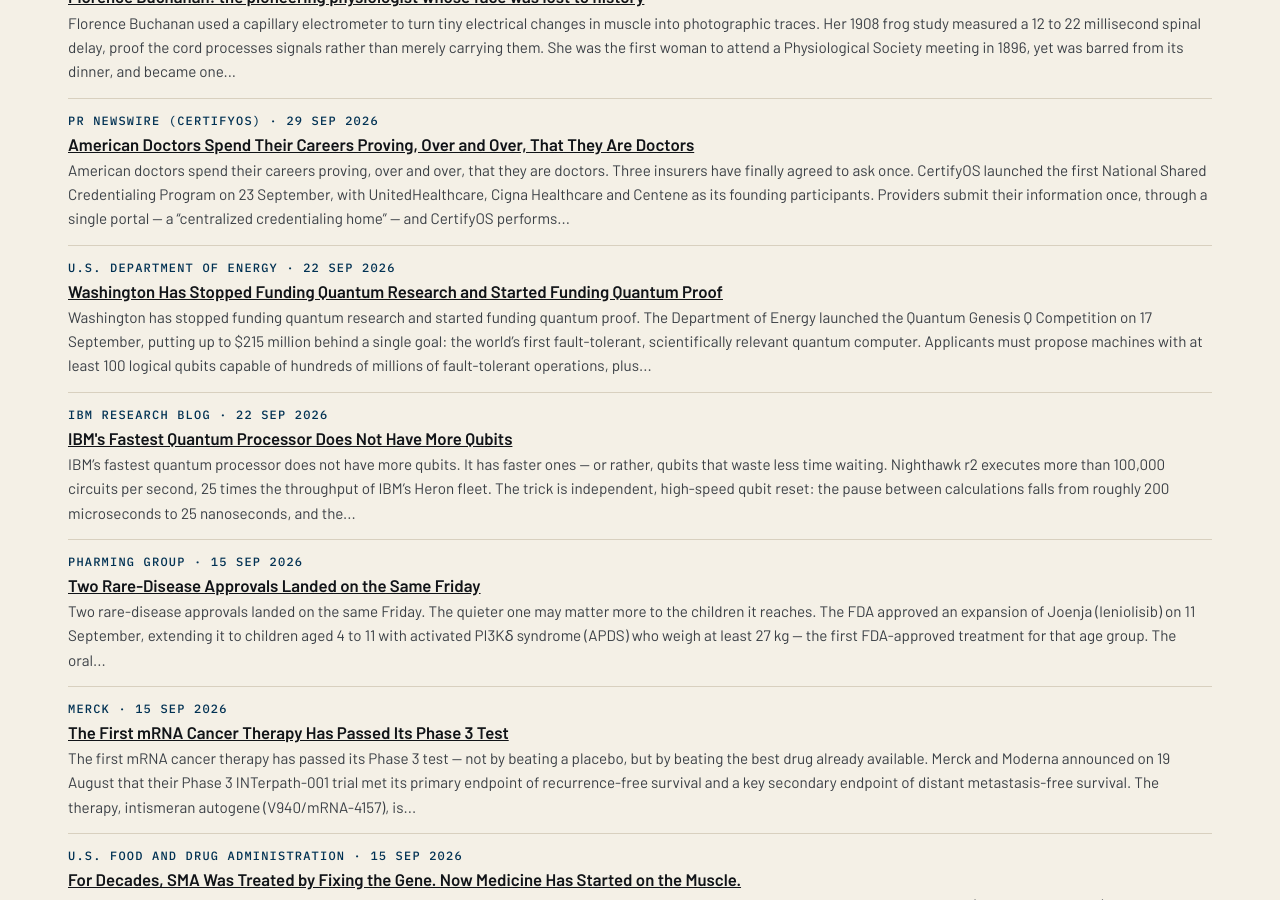
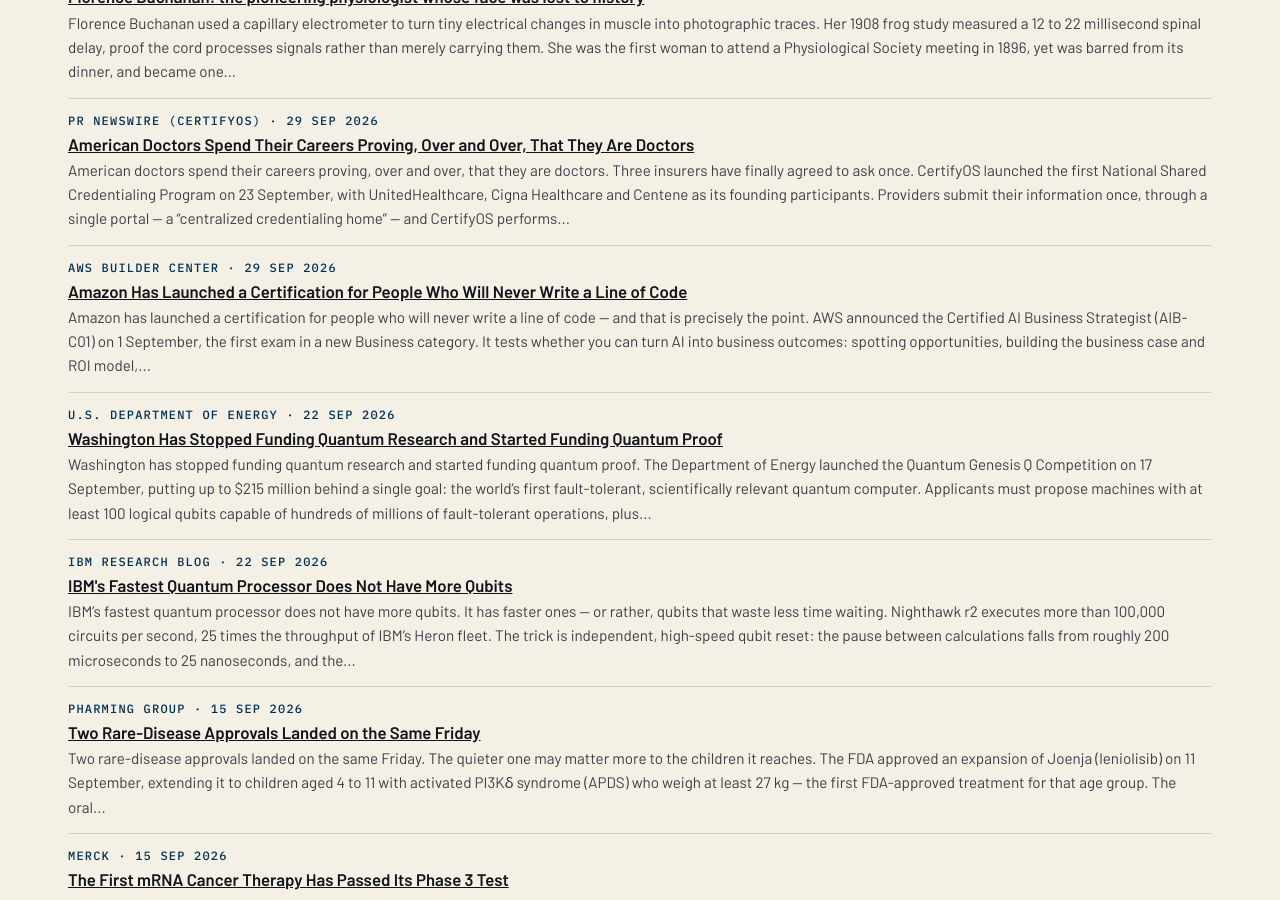
Before and after one commit to katz-news/katz.news, a Jekyll site: the page built from briefs/index.html, in a window 1280 px wide and 900 px high, scrolled down 14696 px. Built offline with Jekyll 4.4.1, drawn with Linux system fonts in a browser that asks for light colours.

Commit message:
Publish 2026-11-06

```diff
--- a/_data/build.yml
+++ b/_data/build.yml
@@ -1 +1 @@
-published_at: 2026-11-06T20:20:33Z
+published_at: 2026-11-06T20:22:36Z
--- /dev/null
+++ b/_posts/briefs/2026-11-06-amazon-has-launched-a-certification-for-people-who-will-never-write-a-line-of-code.md
@@ -0,0 +1,16 @@
+---
+published: true
+title: Amazon Has Launched a Certification for People Who Will Never Write a
+  Line of Code
+date: 2026-09-29
+section: education
+source_name: AWS Builder Center
+source_url: https://builder.aws.com/content/3Ilmw2V8qHCLpZeM5yy3BFpQt37/what-we-know-about-the-new-aws-certified-ai-business-strategist-aib-c01-exam
+---
+Amazon has launched a certification for people who will never write a line of code — and that is precisely the point.
+
+AWS announced the Certified AI Business Strategist (AIB-C01) on 1 September, the first exam in a new Business category. It tests whether you can turn AI into business outcomes: spotting opportunities, building the business case and ROI model, governing responsibly, and scaling a pilot into an enterprise programme. Coding, model tuning and AWS services are explicitly out of scope.
+
+The beta opened for delivery on 29 September: 85 questions in 170 minutes, $50 instead of the standard $100, a pass mark of 700 out of 1,000, and an Early Adopter badge for anyone who earns it by 15 February 2027. The certification lasts three years.
+
+Conclusion: AIB-C01 is not a technical exam, but rather a boardroom one — and AWS has finally admitted the boardroom needs its own certificate.
```
